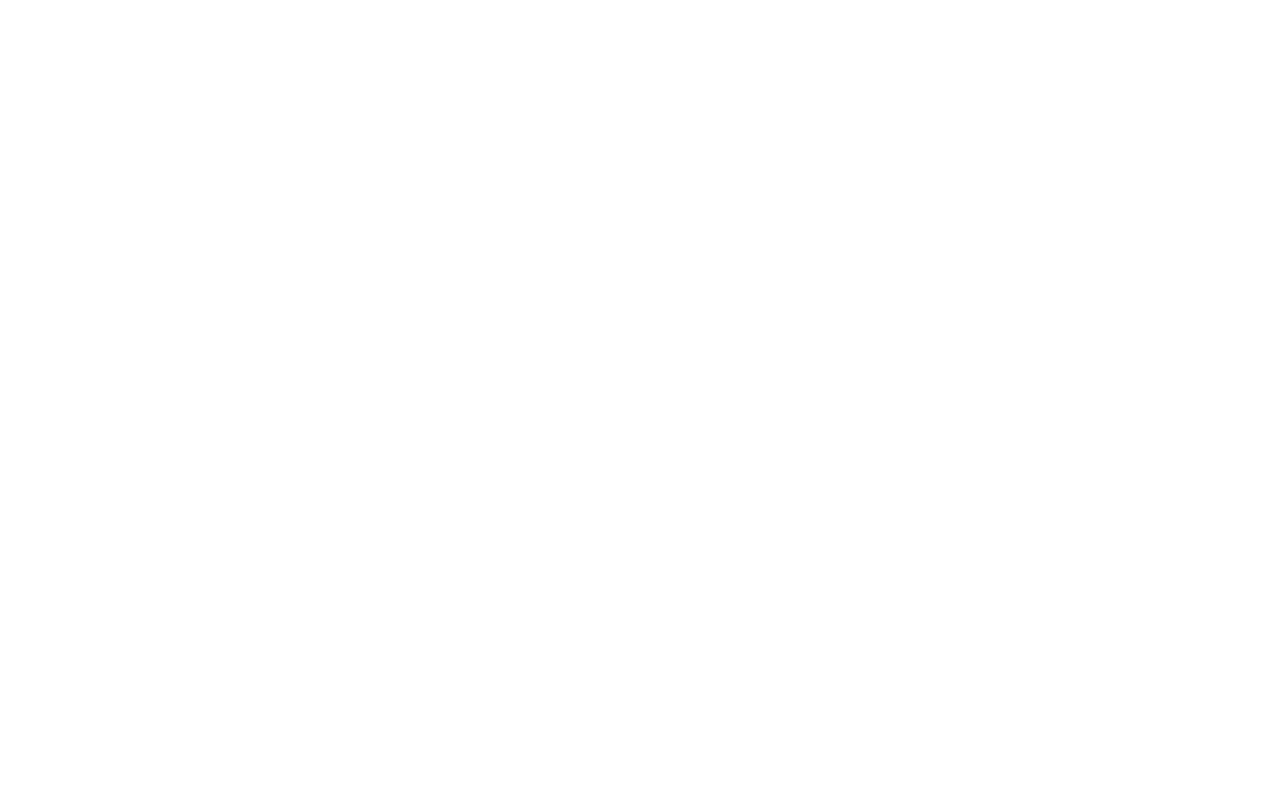
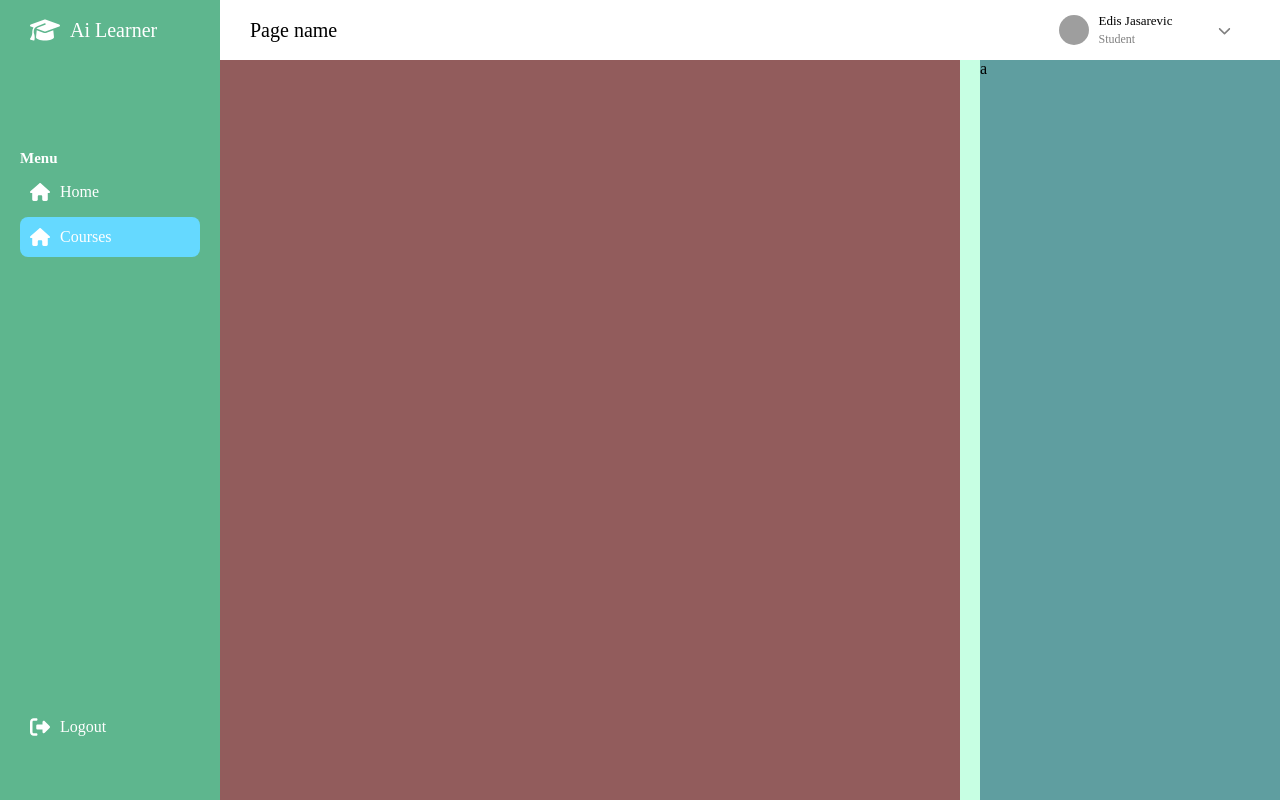
Before and after one commit to BestHackathon/AiDojoFE, an Angular app: page /student/courses/course/lecture in a window 1280 px wide. Before the commit this address led to /. Shown: the top 800 px of the page. Built offline with nearby package versions, Linux system fonts and the light colour scheme; grey boxes are pictures that could not be loaded.

Commit message:
update lectures page

```diff
--- a/src/app/app.routes.ts
+++ b/src/app/app.routes.ts
@@ -7,6 +7,7 @@
 import { StudentHomePageComponent } from './features/student-dashboard/pages/student-home-page/student-home-page.component';
 import { StudentCoursesPageComponent } from './features/student-dashboard/pages/student-courses-page/student-courses-page.component';
 import { StudentCourseItemPageComponent } from './features/student-dashboard/pages/student-courses-page/student-course-item-page/student-course-item-page.component';
+import { StudentLectureItemPageComponent } from './features/student-dashboard/pages/student-courses-page/student-lecture-item-page/student-lecture-item-page.component';
 
 export const routes: Routes = [
     {path: 'teacher', component: TeacherDashboardComponent, children: [
@@ -18,7 +19,10 @@
         {path: 'home', component: StudentHomePageComponent},
         {path: 'courses', children: [
             {path: '',component: StudentCoursesPageComponent},
-            {path:'course', component: StudentCourseItemPageComponent}
+            {path:'course', children: [
+                {path:'',component: StudentCourseItemPageComponent},
+                {path:'lecture',component: StudentLectureItemPageComponent}
+            ]}
         ]},
 
     ]}
--- a/src/app/features/student-dashboard/pages/student-courses-page/student-course-item-page/student-course-item-page.component.html
+++ b/src/app/features/student-dashboard/pages/student-courses-page/student-course-item-page/student-course-item-page.component.html
@@ -1 +1,7 @@
-<p>student-course-item-page works!</p>
+<div class="course-header"></div>
+<div class="lecture-list">
+    <div class="lecture-list-item">
+        <p class="lecture-name">Funkcije, redovi i nizovi</p>
+        <p class="lecture-pages">21 Pages</p>
+    </div>
+</div>
--- a/src/app/features/student-dashboard/pages/student-courses-page/student-course-item-page/student-course-item-page.component.scss
+++ b/src/app/features/student-dashboard/pages/student-courses-page/student-course-item-page/student-course-item-page.component.scss
@@ -6,4 +6,39 @@
     flex-direction: column;
     margin-left: 220px;
     margin-top: 60px;
+    .course-header {
+        height: 100px;
+        width: calc(100% - 100px);
+        margin-left: 50px;
+        margin-top: 50px;
+        display: flex;
+        background-color: lightseagreen;
+    }
+    .lecture-list {
+        margin-top: 20px;
+        display: flex;
+        flex-direction: column;
+        width: 100%;
+        .lecture-list-item {
+            width: calc(100% - 200px);
+            margin-left: 50px;
+            height: 70px;
+            display: flex;
+            background-color: white;
+            border-radius: 8px;
+            margin-bottom: 5px;
+            align-items: center;
+            .lecture-name {
+                margin-left: 30px;
+                width: 600px;
+                font-size: 22px;
+                font-weight: bold;
+
+            }
+            .lecture-pages {
+                font-size: 18px;
+                margin-left: 20px;
+            }
+        }
+    }
 }
--- /dev/null
+++ b/src/app/features/student-dashboard/pages/student-courses-page/student-lecture-item-page/student-lecture-item-page.component.html
@@ -0,0 +1,2 @@
+<div class="lecture-window"></div>
+<div class="lecture-menu">a</div>
--- /dev/null
+++ b/src/app/features/student-dashboard/pages/student-courses-page/student-lecture-item-page/student-lecture-item-page.component.scss
@@ -0,0 +1,24 @@
+:host {
+    width: calc(100vw - 220px);
+    min-height: calc(100vh - 60px);
+    //background-color: rgb(176, 200, 119);
+    display: flex;
+
+    margin-left: 220px;
+    margin-top: 60px;
+    .lecture-window {
+        width: calc(100% - 320px);
+        height: 2000px;
+        display: flex;
+        background-color: rgb(146, 92, 92);
+    }
+    .lecture-menu {
+        width: 300px;
+        min-height: 100%;
+        display: flex;
+        flex-direction: column;
+        background-color: cadetblue;
+        margin-left: calc(100% - 520px);
+        position: fixed;
+    }
+}
```
Also changed, not shown: src/app/features/student-dashboard/pages/student-courses-page/student-lecture-item-page/student-lecture-item-page.component.ts (added, +12 -0 lines), 1 other file (tests, documents, lock files or other folders).
